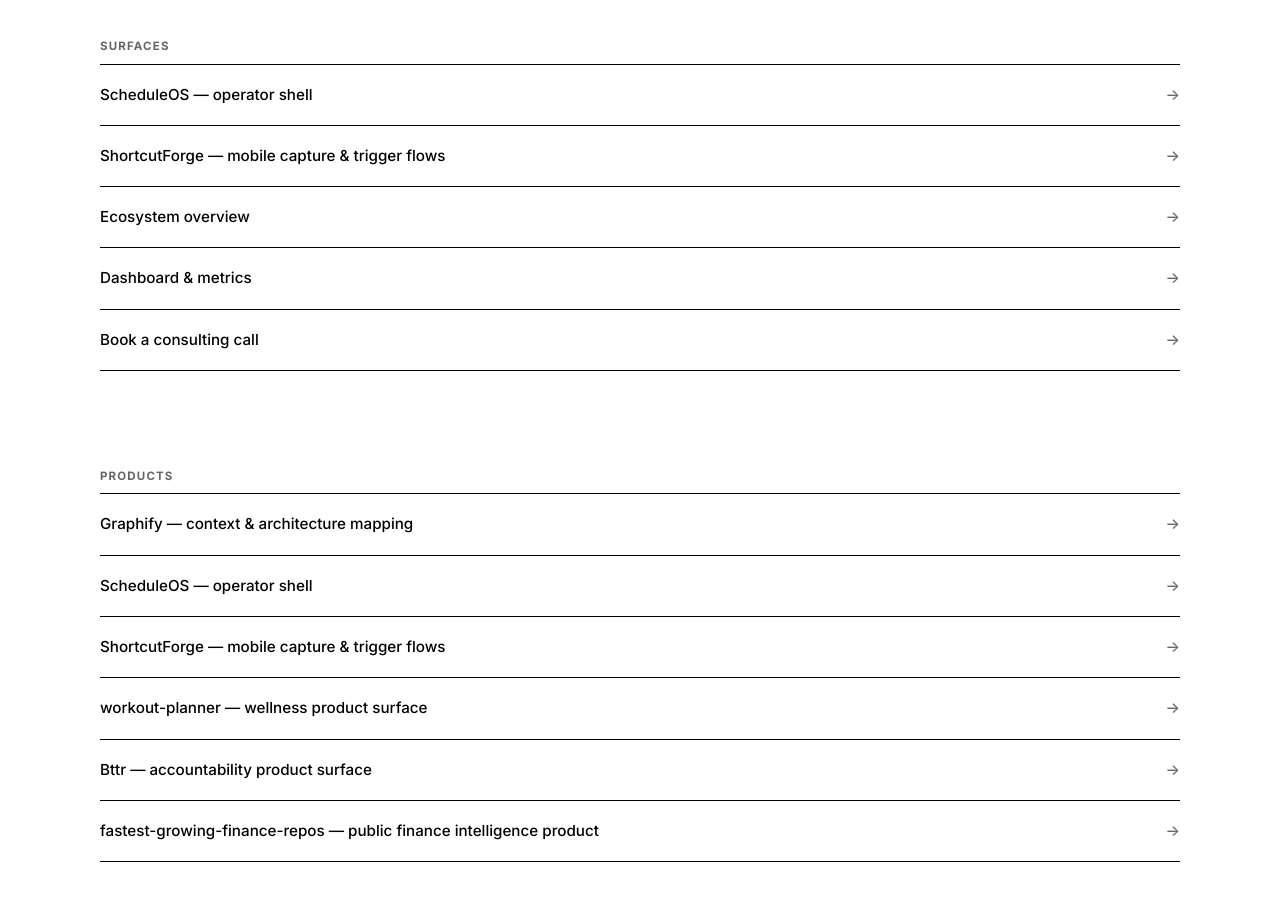
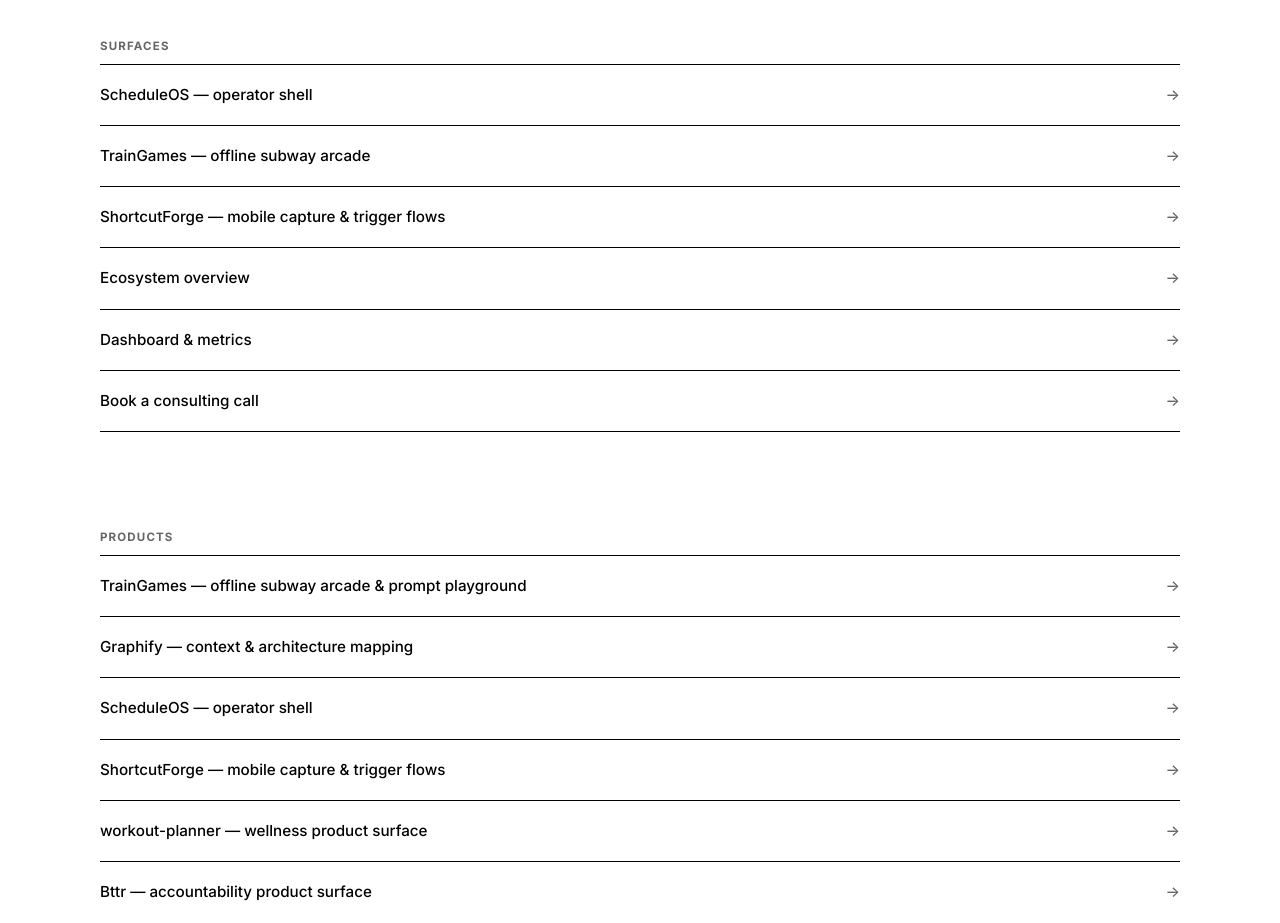
Before and after one commit to davidlifschitz/davidlifschitz.github.io, a website: page index.html in a window 1280 px wide. Shown: the part 1340-2263 px from the top of the page. Drawn offline with Linux system fonts and the light colour scheme.

Commit message:
Add TrainGames to homepage
Add TrainGames to the Products grid and Surfaces list, linking to the GitHub Pages project URL.

```diff
--- a/index.html
+++ b/index.html
@@ -59,6 +59,9 @@
         <a class="surface-row" href="https://github.com/davidlifschitz/ScheduleOS" target="_blank" rel="noopener noreferrer" aria-label="ScheduleOS — operator shell (opens in new tab)">
           <span>ScheduleOS — operator shell</span><span class="arrow">→</span>
         </a>
+        <a class="surface-row" href="https://davidlifschitz.github.io/online-board-games/">
+          <span>TrainGames — offline subway arcade</span><span class="arrow">→</span>
+        </a>
         <a class="surface-row" href="shortcutforge/index.html">
           <span>ShortcutForge — mobile capture &amp; trigger flows</span><span class="arrow">→</span>
         </a>
@@ -77,6 +80,9 @@
     <section class="ia-section" id="products" aria-labelledby="products-heading">
       <h2 id="products-heading" class="ia-section-label">Products</h2>
       <div class="ia-grid">
+        <a class="ia-card" href="https://davidlifschitz.github.io/online-board-games/">
+          <span>TrainGames — offline subway arcade &amp; prompt playground</span><span class="arrow">→</span>
+        </a>
         <a class="ia-card" href="https://github.com/davidlifschitz/graphify" target="_blank" rel="noopener noreferrer" aria-label="Graphify (opens in new tab)">
           <span>Graphify — context &amp; architecture mapping</span><span class="arrow">→</span>
         </a>
```
